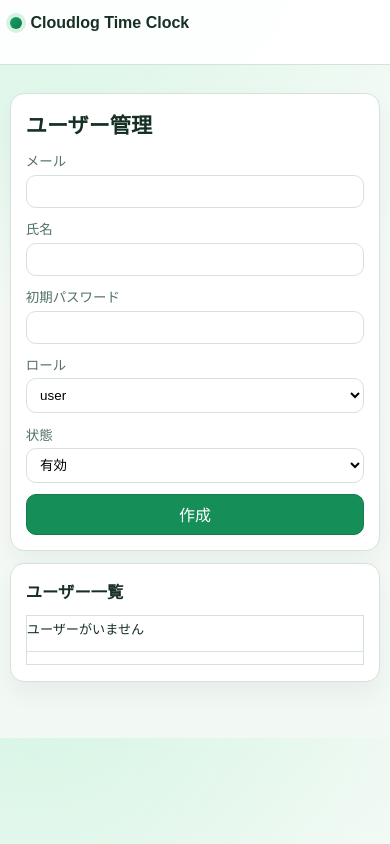
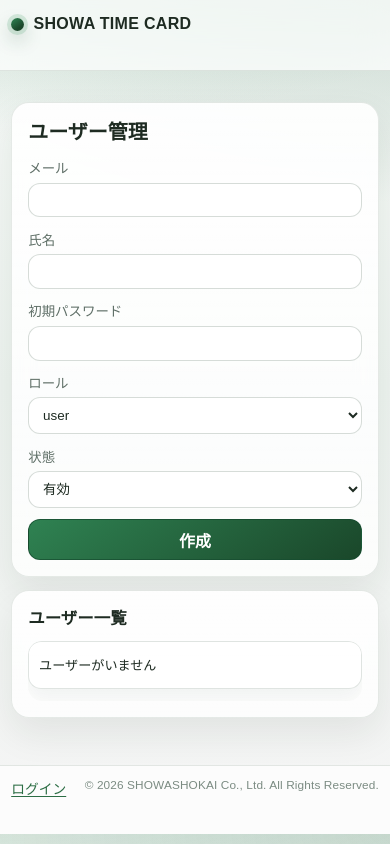
Before and after one commit to tenten-10-10/cloudlog, a Python web app: template cloudlog/templates/admin_users.html in a window 390 px wide. Run offline with Jinja, Linux system fonts and the light colour scheme; the template is opened without the code that fills it, so the values that code supplies are empty.

Commit message:
Refresh UI theme, add JST live clock, footer logout, and hidden user filter

```diff
--- a/cloudlog/static/style.css
+++ b/cloudlog/static/style.css
@@ -1,189 +1,232 @@
 :root {
-  --bg: #f2f8f4;
-  --paper: #ffffff;
-  --text: #173024;
-  --muted: #517264;
-  --line: #d5e2da;
-  --brand: #158f57;
-  --brand-strong: #0f7648;
-  --brand-soft: #e2f3ea;
-  --danger: #b63f3f;
-  --ok: #0f7a4d;
-  --holiday: #e8f5ff;
-  --company-designated: #fff4d8;
-  --weekend: #f4f0ff;
-  --missing: #ffe9e9;
-  --radius: 14px;
+  --bg: #f5f5f5;
+  --bg-soft: #edf3ef;
+  --paper: rgba(255, 255, 255, 0.78);
+  --paper-solid: #ffffff;
+  --text: #1e2b22;
+  --muted: #5f6f67;
+  --line: rgba(34, 65, 46, 0.12);
+  --brand: #1a472a;
+  --brand-soft: #e7f3ea;
+  --brand-mid: #2c6d44;
+  --brand-strong: #0f2f1c;
+  --danger: #c43f3f;
+  --ok: #1f7f49;
+  --holiday: #e7f4ff;
+  --company-designated: #fff1cf;
+  --weekend: #f2eefc;
+  --missing: #ffe8e8;
+  --radius: 18px;
+  --radius-sm: 12px;
+  --shadow: 0 16px 36px rgba(20, 43, 30, 0.08);
 }
 
 * {
   box-sizing: border-box;
 }
 
+html,
 body {
   margin: 0;
   color: var(--text);
+  font-family: "Noto Sans JP", "Hiragino Kaku Gothic ProN", "Yu Gothic UI", sans-serif;
   background:
-    radial-gradient(circle at 8% -10%, #d5f5e4 0%, transparent 42%),
-    linear-gradient(180deg, #eef9f2 0%, #f7fbf8 45%, var(--bg) 100%);
-  font-family: "Hiragino Sans", "Yu Gothic UI", "Noto Sans JP", sans-serif;
+    radial-gradient(1200px 420px at -12% -14%, rgba(43, 127, 77, 0.24), transparent 58%),
+    radial-gradient(980px 340px at 108% 0%, rgba(30, 90, 58, 0.2), transparent 60%),
+    linear-gradient(180deg, #f7faf8 0%, var(--bg-soft) 46%, var(--bg) 100%);
 }
 
 a {
-  color: var(--brand-strong);
+  color: var(--brand-mid);
   text-decoration: none;
 }
 
 a:hover {
-  text-decoration: underline;
+  text-decoration: none;
 }
 
 .shell {
-  width: min(1080px, calc(100vw - 1.2rem));
+  width: min(1120px, calc(100vw - 1.4rem));
   margin: 0 auto;
 }
 
 .topbar {
   position: sticky;
   top: 0;
-  z-index: 30;
+  z-index: 40;
   border-bottom: 1px solid var(--line);
-  background: rgba(255, 255, 255, 0.92);
-  backdrop-filter: blur(9px);
+  background: rgba(255, 255, 255, 0.74);
+  backdrop-filter: blur(16px) saturate(140%);
 }
 
 .topbar__inner {
-  min-height: 64px;
+  min-height: 70px;
   display: grid;
-  gap: 0.6rem;
+  grid-template-columns: 1fr;
+  gap: 0.65rem;
   align-items: center;
-  padding: 0.55rem 0;
-  grid-template-columns: 1fr;
+  padding: 0.6rem 0;
 }
 
 .brand {
   display: inline-flex;
   align-items: center;
-  gap: 0.55rem;
-  font-weight: 700;
+  gap: 0.58rem;
   color: var(--text);
+  font-weight: 800;
+  letter-spacing: 0.02em;
 }
 
 .brand__dot {
-  width: 12px;
-  height: 12px;
+  width: 13px;
+  height: 13px;
   border-radius: 999px;
-  background: linear-gradient(130deg, #15a264, #0f7a4d);
-  box-shadow: 0 0 0 4px #d9f1e4;
+  background: linear-gradient(145deg, #2f8655, #1a472a 70%);
+  box-shadow:
+    0 0 0 4px rgba(64, 156, 101, 0.18),
+    0 8px 18px rgba(26, 71, 42, 0.34);
 }
 
 .nav {
   display: flex;
   flex-wrap: wrap;
-  gap: 0.7rem;
-  font-size: 0.92rem;
+  gap: 0.48rem;
 }
 
 .nav a {
-  border-bottom: 2px solid transparent;
-  padding: 0.1rem 0.05rem;
+  display: inline-flex;
+  align-items: center;
+  min-height: 34px;
+  border-radius: 999px;
+  padding: 0 0.74rem;
+  font-size: 0.84rem;
+  font-weight: 600;
+  color: var(--brand-strong);
+  border: 1px solid rgba(34, 72, 49, 0.14);
+  background: rgba(255, 255, 255, 0.76);
+  transition: transform 0.15s ease, background 0.15s ease, border-color 0.15s ease;
 }
 
 .nav a:hover {
-  border-bottom-color: #74bf9a;
-  text-decoration: none;
+  transform: translateY(-1px);
+  background: var(--brand-soft);
+  border-color: rgba(34, 72, 49, 0.3);
 }
 
 .user-tools {
   display: inline-flex;
+  justify-content: flex-start;
   align-items: center;
-  gap: 0.55rem;
-  flex-wrap: wrap;
+  gap: 0.5rem;
 }
 
 .chip {
-  border: 1px solid #b5dac5;
+  border: 1px solid rgba(48, 112, 75, 0.24);
   border-radius: 999px;
-  font-size: 0.8rem;
-  padding: 0.22rem 0.7rem;
-  color: #1f6543;
-  background: var(--brand-soft);
+  padding: 0.23rem 0.72rem;
+  font-size: 0.78rem;
+  font-weight: 600;
+  color: #25553a;
+  background: rgba(231, 243, 234, 0.94);
 }
 
 main.shell {
-  padding: 1rem 0 2.8rem;
+  padding: 1.15rem 0 2.15rem;
 }
 
 .panel {
-  border: 1px solid var(--line);
-  background: var(--paper);
+  border: 1px solid rgba(27, 62, 40, 0.11);
   border-radius: var(--radius);
-  padding: 0.95rem;
-  margin: 0.75rem 0;
-  box-shadow: 0 12px 24px rgba(13, 42, 29, 0.05);
+  padding: 1rem;
+  margin: 0.78rem 0;
+  background: linear-gradient(180deg, rgba(255, 255, 255, 0.92), rgba(255, 255, 255, 0.78));
+  box-shadow: var(--shadow);
+  backdrop-filter: blur(10px);
 }
 
 .panel--narrow {
   max-width: 460px;
-  margin: 2rem auto;
+  margin: 2.1rem auto;
 }
 
 h1,
 h2,
 h3 {
-  margin: 0 0 0.7rem;
+  margin: 0 0 0.72rem;
+  line-height: 1.35;
 }
 
 h1 {
-  font-size: 1.32rem;
+  font-size: clamp(1.25rem, 2.5vw, 1.55rem);
 }
 
 h2 {
-  font-size: 1.02rem;
+  font-size: 1.03rem;
 }
 
 .muted,
 .hint {
   color: var(--muted);
-  font-size: 0.85rem;
+  font-size: 0.86rem;
+}
+
+.headline-row {
+  display: flex;
+  justify-content: space-between;
+  align-items: flex-start;
+  gap: 0.8rem;
+  flex-wrap: wrap;
+}
+
+.status-pill {
+  border-radius: 999px;
+  border: 1px solid rgba(46, 109, 68, 0.3);
+  background: rgba(232, 244, 236, 0.95);
+  color: #1d5738;
+  padding: 0.3rem 0.82rem;
+  font-size: 0.84rem;
+  font-weight: 700;
+}
+
+.live-clock {
+  display: inline-flex;
+  margin: 0.28rem 0 0;
+  padding: 0.25rem 0.58rem;
+  border-radius: 10px;
+  background: rgba(255, 255, 255, 0.85);
+  border: 1px solid rgba(35, 77, 52, 0.13);
+  color: var(--brand);
+  font-family: "SF Mono", "Menlo", "Consolas", monospace;
+  font-size: 0.88rem;
+  font-weight: 700;
 }
 
 .form-grid {
   display: grid;
-  gap: 0.65rem;
+  gap: 0.72rem;
   grid-template-columns: 1fr;
 }
 
-.login-panel .form-grid {
-  display: flex;
-  flex-direction: column;
-  gap: 0.85rem;
-}
-
-.login-panel .checkbox-row {
-  align-items: flex-start;
-}
-
-.login-panel .btn {
-  width: 100%;
-}
-
 .form-grid--wide {
-  grid-template-columns: repeat(auto-fit, minmax(210px, 1fr));
+  grid-template-columns: repeat(auto-fit, minmax(220px, 1fr));
 }
 
 .filter-row {
   display: grid;
-  gap: 0.65rem;
+  gap: 0.72rem;
   grid-template-columns: 1fr;
   align-items: end;
 }
 
 label {
   display: grid;
-  gap: 0.28rem;
+  gap: 0.34rem;
+  font-size: 0.84rem;
   color: var(--muted);
-  font-size: 0.84rem;
+}
+
+.wide {
+  grid-column: 1 / -1;
 }
 
 input,
@@ -197,20 +240,30 @@ input,
 select,
 textarea {
   width: 100%;
-  border: 1px solid var(--line);
-  border-radius: 10px;
-  padding: 0.5rem 0.58rem;
-  background: #fff;
+  border: 1px solid rgba(30, 64, 42, 0.18);
+  border-radius: 12px;
+  padding: 0.55rem 0.62rem;
+  background: rgba(255, 255, 255, 0.92);
+  color: var(--text);
+  transition: border-color 0.15s ease, box-shadow 0.15s ease;
+}
+
+input:focus,
+select:focus,
+textarea:focus {
+  outline: none;
+  border-color: rgba(42, 116, 74, 0.56);
+  box-shadow: 0 0 0 4px rgba(42, 116, 74, 0.12);
 }
 
 textarea {
-  min-height: 72px;
+  min-height: 76px;
 }
 
 .checkbox-row {
-  display: flex;
+  display: inline-flex;
   align-items: center;
-  gap: 0.5rem;
+  gap: 0.52rem;
 }
 
 .checkbox-row input {
@@ -218,177 +271,189 @@ textarea {
 }
 
 .btn {
-  border: 1px solid #2e8a61;
-  background: #fff;
-  color: #185d3f;
-  border-radius: 10px;
-  padding: 0.48rem 0.85rem;
+  border: 1px solid rgba(30, 82, 52, 0.24);
+  background: rgba(255, 255, 255, 0.95);
+  color: #1e5a3a;
+  border-radius: 12px;
+  padding: 0.48rem 0.9rem;
   display: inline-flex;
   align-items: center;
   justify-content: center;
   gap: 0.35rem;
   cursor: pointer;
-  text-decoration: none;
+  font-weight: 650;
   white-space: nowrap;
+  transition: transform 0.16s ease, filter 0.16s ease;
 }
 
 .btn:hover {
-  opacity: 0.93;
-  text-decoration: none;
+  transform: translateY(-1px);
+  filter: brightness(0.98);
 }
 
 .btn--primary {
-  border-color: #177b4d;
-  background: var(--brand);
+  border-color: rgba(21, 74, 47, 0.72);
+  background: linear-gradient(145deg, #2f8252, #1a472a);
   color: #fff;
 }
 
 .btn--ghost {
-  border-color: #c6d9cc;
-  color: #2f6a4c;
+  border-color: rgba(24, 59, 38, 0.2);
+  background: rgba(255, 255, 255, 0.76);
+  color: var(--brand);
 }
 
 .btn--small {
-  font-size: 0.85rem;
+  font-size: 0.83rem;
   padding: 0.35rem 0.6rem;
+}
+
+.btn--danger {
+  border-color: rgba(150, 44, 44, 0.72);
+  background: linear-gradient(145deg, #cc5555, #a63a3a);
+  color: #fff;
+}
+
+.btn--success {
+  border-color: rgba(23, 93, 56, 0.74);
+  background: linear-gradient(145deg, #3a8f5f, #1d633d);
+  color: #fff;
 }
 
 .btn--xl {
   width: 100%;
-  min-height: 86px;
-  font-size: 1.6rem;
+  min-height: 92px;
+  font-size: clamp(1.35rem, 4.4vw, 1.75rem);
   font-weight: 800;
   border-radius: 16px;
 }
 
 .btn--in {
-  border-color: #167549;
-  background: #158f57;
+  border-color: rgba(26, 71, 42, 0.84);
+  background: linear-gradient(145deg, #2f8655, #1a472a);
   color: #fff;
 }
 
 .btn--out {
-  border-color: #316f53;
-  background: #276449;
+  border-color: rgba(22, 52, 34, 0.9);
+  background: linear-gradient(145deg, #2c6846, #163b26);
   color: #fff;
 }
 
 .alert {
-  border-radius: 10px;
-  padding: 0.52rem 0.68rem;
-  margin: 0.5rem 0 0.75rem;
-  font-size: 0.92rem;
+  border-radius: 12px;
+  padding: 0.56rem 0.68rem;
+  margin: 0.52rem 0 0.85rem;
+  font-size: 0.9rem;
 }
 
 .alert--ok {
-  border: 1px solid #bce2cc;
-  background: #e6f7ed;
-  color: #186441;
+  border: 1px solid rgba(50, 127, 80, 0.24);
+  background: rgba(227, 247, 235, 0.94);
+  color: #1f6a43;
 }
 
 .alert--error {
-  border: 1px solid #f0c9c9;
-  background: #fff0f0;
-  color: #8f3535;
-}
-
-.headline-row {
-  display: flex;
-  justify-content: space-between;
-  align-items: center;
-  gap: 0.8rem;
-  flex-wrap: wrap;
-}
-
-.status-pill {
-  border-radius: 999px;
-  padding: 0.28rem 0.75rem;
-  border: 1px solid #bcd9c8;
-  background: #ecf7f0;
-  font-weight: 700;
-  color: #1e6e48;
+  border: 1px solid rgba(177, 66, 66, 0.24);
+  background: rgba(255, 238, 238, 0.94);
+  color: #8e3131;
 }
 
 .today-grid {
-  margin: 0.8rem 0;
+  margin: 0.9rem 0;
   display: grid;
+  gap: 0.68rem;
   grid-template-columns: 1fr;
-  gap: 0.65rem;
 }
 
 .metric-card {
-  border: 1px solid var(--line);
-  border-radius: 12px;
-  padding: 0.72rem;
-  background: #fbfffc;
+  border: 1px solid rgba(31, 69, 46, 0.13);
+  border-radius: 14px;
+  padding: 0.78rem;
+  background: rgba(255, 255, 255, 0.85);
 }
 
 .metric-card h2 {
   margin: 0;
   color: var(--muted);
-  font-size: 0.82rem;
+  font-size: 0.8rem;
 }
 
 .metric-card p {
-  margin: 0.25rem 0 0;
-  font-size: 1.35rem;
-  font-weight: 700;
+  margin: 0.24rem 0 0;
+  font-size: 1.38rem;
+  font-weight: 750;
 }
 
 .clock-buttons {
   display: grid;
+  gap: 0.65rem;
+  margin: 0.95rem 0 0.52rem;
   grid-template-columns: 1fr;
-  gap: 0.6rem;
-  margin: 0.9rem 0 0.5rem;
 }
 
 .secondary-actions {
   display: flex;
   flex-wrap: wrap;
-  gap: 0.5rem;
+  gap: 0.48rem;
 }
 
 .today-detail {
-  margin: 0.9rem 0 0;
+  margin: 0.95rem 0 0;
   display: grid;
-  grid-template-columns: repeat(2, 1fr);
-  gap: 0.7rem;
+  grid-template-columns: repeat(2, minmax(0, 1fr));
+  gap: 0.66rem;
+}
+
+.today-detail div {
+  border: 1px solid rgba(33, 77, 52, 0.12);
+  border-radius: 12px;
+  padding: 0.48rem 0.56rem;
+  background: rgba(255, 255, 255, 0.8);
 }
 
 .today-detail dt {
   color: var(--muted);
-  font-size: 0.8rem;
+  font-size: 0.79rem;
 }
 
 .today-detail dd {
-  margin: 0.14rem 0 0;
+  margin: 0.16rem 0 0;
+  font-size: 1.02rem;
   font-weight: 700;
 }
 
 .table {
   width: 100%;
-  border-collapse: collapse;
-  border: 1px solid var(--line);
+  border-collapse: separate;
+  border-spacing: 0;
+  border: 1px solid rgba(30, 70, 46, 0.14);
+  border-radius: 14px;
+  overflow: hidden;
+  background: rgba(255, 255, 255, 0.9);
+}
+
+.table thead th {
+  background: rgba(229, 242, 233, 0.86);
+  color: #234a33;
+  font-weight: 700;
 }
 
 .table th,
 .table td {
-  border-right: 1px solid var(--line);
-  border-bottom: 1px solid var(--line);
-  padding: 0.42rem 0.5rem;
+  border-bottom: 1px solid rgba(30, 70, 46, 0.1);
+  padding: 0.52rem 0.56rem;
   text-align: left;
   font-size: 0.82rem;
   vertical-align: top;
 }
 
-.table th:last-child,
-.table td:last-child {
-  border-right: none;
+.table tbody tr:last-child td {
+  border-bottom: none;
 }
 
-.table thead th {
-  background: #f0faf4;
-  font-weight: 700;
+.table tbody tr:hover {
+  background: rgba(233, 245, 238, 0.48);
 }
 
 .row-HOLIDAY_OFF,
@@ -412,39 +477,94 @@ textarea {
 }
 
 .edit-grid {
-  margin-top: 0.45rem;
+  margin-top: 0.48rem;
   display: grid;
-  gap: 0.45rem;
+  gap: 0.5rem;
   grid-template-columns: 1fr;
-  min-width: min(92vw, 520px);
-}
-
-.edit-grid .wide {
-  grid-column: 1 / -1;
+  min-width: min(92vw, 560px);
 }
 
 .row-actions {
   display: flex;
-  gap: 0.4rem;
+  gap: 0.44rem;
   flex-wrap: wrap;
 }
 
 summary {
   cursor: pointer;
+  color: var(--brand-mid);
+  font-weight: 600;
 }
 
-@media (min-width: 740px) {
+.login-panel .form-grid {
+  gap: 0.84rem;
+}
+
+.login-panel .btn {
+  width: 100%;
+}
+
+.site-footer {
+  border-top: 1px solid var(--line);
+  background: rgba(255, 255, 255, 0.7);
+  backdrop-filter: blur(14px) saturate(140%);
+}
+
+.site-footer__inner {
+  min-height: 68px;
+  display: flex;
+  gap: 0.8rem;
+  align-items: center;
+  justify-content: space-between;
+  flex-wrap: wrap;
+  padding: 0.8rem 0;
+}
+
+.footer-links {
+  display: inline-flex;
+  align-items: center;
+  gap: 0.7rem;
+}
+
+.footer-inline-form {
+  margin: 0;
+}
+
+.footer-link {
+  border: none;
+  background: none;
+  padding: 0;
+  color: var(--brand-mid);
+  font: inherit;
+  font-size: 0.86rem;
+  cursor: pointer;
+  text-decoration: underline;
+  text-underline-offset: 2px;
+}
+
+.footer-link:hover {
+  color: var(--brand-strong);
+}
+
+.copyright {
+  margin: 0;
+  color: #7b8b82;
+  font-size: 0.74rem;
+  letter-spacing: 0.01em;
+}
+
+@media (min-width: 760px) {
   .topbar__inner {
     grid-template-columns: 1fr auto auto;
     gap: 0.8rem;
   }
 
   .today-grid {
-    grid-template-columns: repeat(3, minmax(140px, 1fr));
+    grid-template-columns: repeat(3, minmax(0, 1fr));
   }
 
   .clock-buttons {
-    grid-template-columns: repeat(2, minmax(160px, 1fr));
+    grid-template-columns: repeat(2, minmax(180px, 1fr));
   }
 
   .filter-row {
@@ -452,28 +572,41 @@ summary {
   }
 }
 
-@media (max-width: 900px) {
+@media (max-width: 920px) {
   .table,
   .table thead,
   .table tbody,
+  .table tr,
   .table th,
-  .table td,
-  .table tr {
+  .table td {
     display: block;
+    width: 100%;
   }
 
   .table thead {
     display: none;
   }
 
+  .table {
+    border: none;
+    background: transparent;
+  }
+
   .table tr {
-    border-bottom: 1px solid var(--line);
-    margin-bottom: 0.78rem;
-    padding-bottom: 0.58rem;
+    margin-bottom: 0.72rem;
+    padding: 0.62rem;
+    border: 1px solid rgba(29, 66, 43, 0.14);
+    border-radius: 13px;
+    background: rgba(255, 255, 255, 0.9);
+    box-shadow: 0 10px 20px rgba(25, 53, 36, 0.05);
   }
 
   .table td {
     border: none;
-    padding: 0.22rem 0;
+    padding: 0.24rem 0;
+  }
+
+  .site-footer__inner {
+    align-items: flex-start;
   }
 }
--- a/cloudlog/templates/base.html
+++ b/cloudlog/templates/base.html
@@ -3,7 +3,7 @@
   <head>
     <meta charset="utf-8" />
     <meta name="viewport" content="width=device-width, initial-scale=1" />
-    <title>{{ title or "Cloudlog Time Clock" }}</title>
+    <title>{{ title or "SHOWA TIME CARD" }}</title>
     <link rel="stylesheet" href="/static/style.css" />
   </head>
   <body>
@@ -11,7 +11,7 @@
       <div class="shell topbar__inner">
         <a class="brand" href="/today">
           <span class="brand__dot" aria-hidden="true"></span>
-          <span>Cloudlog Time Clock</span>
+          <span>SHOWA TIME CARD</span>
         </a>
 
         {% if current_user %}
@@ -30,10 +30,6 @@
         <div class="user-tools">
           {% if current_user %}
           <span class="chip">{{ current_user.name }} ({{ current_user.role }})</span>
-          <form method="post" action="/auth/logout">
-            <input type="hidden" name="csrf_token" value="{{ csrf_token }}" />
-            <button class="btn btn--ghost" type="submit">ログアウト</button>
-          </form>
           {% endif %}
         </div>
       </div>
@@ -42,5 +38,21 @@
     <main class="shell">
       {% block content %}{% endblock %}
     </main>
+
+    <footer class="site-footer">
+      <div class="shell site-footer__inner">
+        <div class="footer-links">
+          {% if current_user %}
+          <form method="post" action="/auth/logout" class="footer-inline-form">
+            <input type="hidden" name="csrf_token" value="{{ csrf_token }}" />
+            <button class="footer-link" type="submit">ログアウト</button>
+          </form>
+          {% else %}
+          <a class="footer-link" href="/login">ログイン</a>
+          {% endif %}
+        </div>
+        <p class="copyright">© 2026 SHOWASHOKAI Co., Ltd. All Rights Reserved.</p>
+      </div>
+    </footer>
   </body>
 </html>
```
Also changed, not shown: cloudlog/app.py (+23 -4 lines), cloudlog/templates/today.html (+26 -2 lines), 1 other file.
